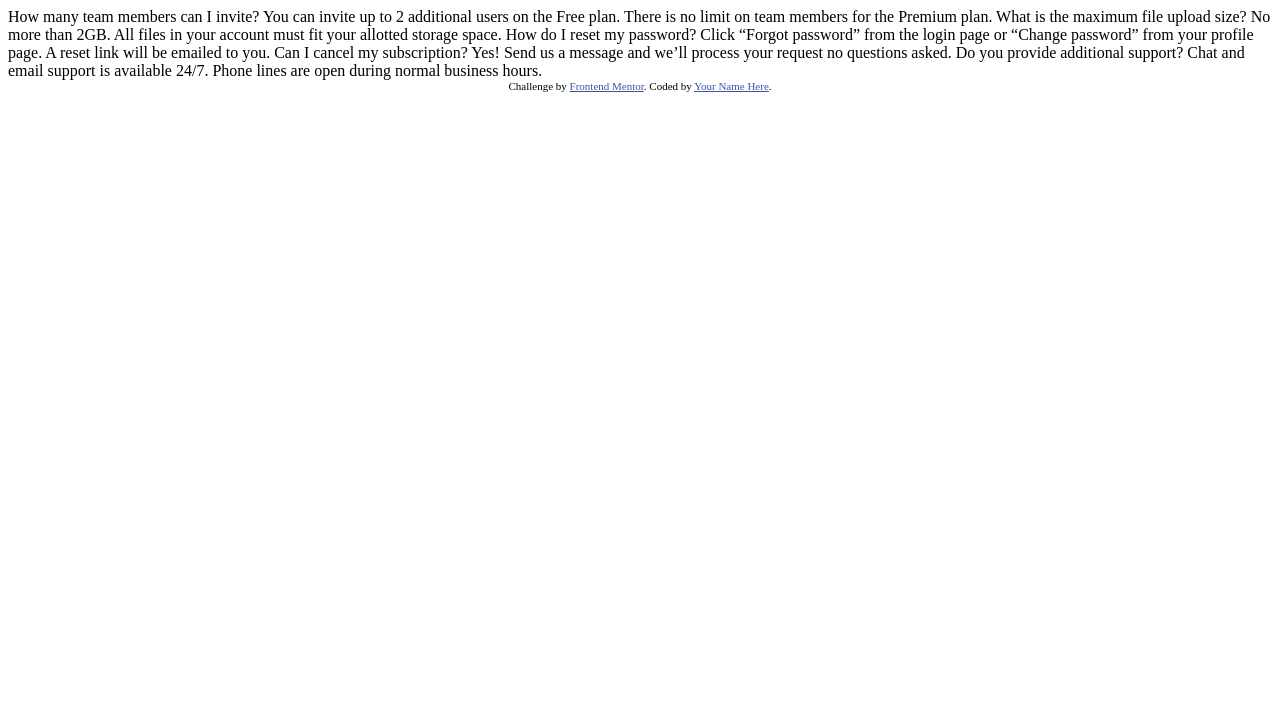
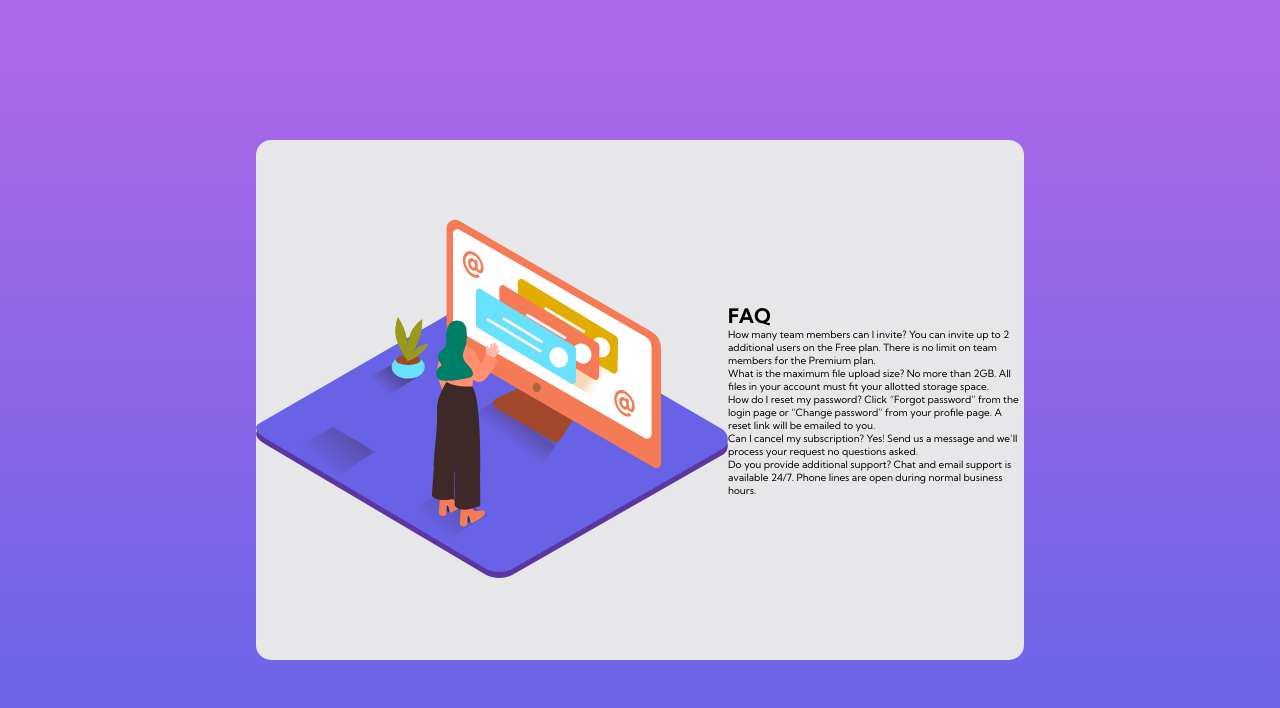
Before and after one commit to bubahaze/faq-accordion-card-main, a plain HTML site: page index.html in a window 1280 px wide. Drawn offline with Linux system fonts and the light colour scheme.

Commit message:
start to organizing content inside container

```diff
--- a/index.html
+++ b/index.html
@@ -1,40 +1,56 @@
 <!DOCTYPE html>
 <html lang="en">
+
 <head>
-  <meta charset="UTF-8">
-  <meta name="viewport" content="width=device-width, initial-scale=1.0"> <!-- displays site properly based on user's device -->
+    <meta charset="UTF-8">
+    <meta name="viewport" content="width=device-width, initial-scale=1.0">
+    <!-- displays site properly based on user's device -->
 
-  <link rel="icon" type="image/png" sizes="32x32" href="./images/favicon-32x32.png">
+    <link rel="icon" type="image/png" sizes="32x32" href="./images/favicon-32x32.png">
 
-  <title>Frontend Mentor | FAQ Accordion Card</title>
+    <!-- Google Fonts -->
+    <link rel="preconnect" href="https://fonts.googleapis.com">
+    <link rel="preconnect" href="https://fonts.gstatic.com" crossorigin>
+    <link href="https://fonts.googleapis.com/css2?family=Kumbh+Sans:wght@400;700&display=swap" rel="stylesheet">
 
-  <!-- Feel free to remove these styles or customise in your own stylesheet 👍 -->
-  <style>
-    .attribution { font-size: 11px; text-align: center; }
-    .attribution a { color: hsl(228, 45%, 44%); }
-  </style>
+    <link rel="stylesheet" href="style/style.css">
+
+    <title>Frontend Mentor | FAQ Accordion Card</title>
+
 </head>
+
 <body>
-  How many team members can I invite?
-  You can invite up to 2 additional users on the Free plan. There is no limit on
-  team members for the Premium plan.
+    <div class="flexbox-container">
+        <div class="woman-image">
+            <img src="images/illustration-woman-online-desktop.svg" alt="woman-ilustration">
+        </div>
+        <div class="faq">
+            <h1>FAQ</h1>
+            <div class="first question">
+                How many team members can I invite? You can invite up to 2 additional users on the Free plan. There is no limit on team members for the Premium plan.
+            </div>
 
-  What is the maximum file upload size?
-  No more than 2GB. All files in your account must fit your allotted storage space.
+            <div class="second question">
+                What is the maximum file upload size? No more than 2GB. All files in your account must fit your allotted storage space.
+            </div>
 
-  How do I reset my password?
-  Click “Forgot password” from the login page or “Change password” from your profile page.
-  A reset link will be emailed to you.
+            <div class="third question">
+                How do I reset my password? Click “Forgot password” from the login page or “Change password” from your profile page. A reset link will be emailed to you.
+            </div>
 
-  Can I cancel my subscription?
-  Yes! Send us a message and we’ll process your request no questions asked.
+            <div class="forth question">Can I cancel my subscription? Yes! Send us a message and we’ll process your request no questions asked.
+            </div>
 
-  Do you provide additional support?
-  Chat and email support is available 24/7. Phone lines are open during normal business hours.
+            <div class="fifth question">Do you provide additional support? Chat and email support is available 24/7. Phone lines are open during normal business hours.
+            </div>
+        </div>
 
-  <div class="attribution">
-    Challenge by <a href="https://www.frontendmentor.io?ref=challenge" target="_blank">Frontend Mentor</a>.
-    Coded by <a href="#">Your Name Here</a>.
-  </div>
+    </div>
+
+
+    <div class="attribution">
+        Challenge by <a href="https://www.frontendmentor.io?ref=challenge" target="_blank">Frontend Mentor</a>. Coded by <a href="#">Your Name Here</a>.
+    </div>
 </body>
+
 </html>
--- /dev/null
+++ b/style/style.scss
@@ -0,0 +1,47 @@
+//Variables
+$desaturated-blue: hsl(238, 29%, 16%);
+$soft-red: hsl(14, 88%, 65%);
+//Background gradient:
+$soft-violet: hsl(273, 75%, 66%);
+$soft-blue: hsl(240, 73%, 65%);
+//Text
+$very-dark-grayish-blue: hsl(237, 12%, 33%);
+$dark-grayish-blue: hsl(240, 6%, 50%);
+//Dividers
+$light-grayish-blue: hsl(240, 5%, 91%);
+* {
+    box-sizing: border-box;
+    font-family: "Kumbh Sans", sans-serif;
+    margin: 0;
+    padding: 0;
+}
+
+html {
+    font-size: 62.5%;
+    height: 100%;
+}
+
+body {
+    background-image: linear-gradient($soft-violet, $soft-blue);
+    height: 100%;
+    overflow: hidden;
+    //centering a div has never been easier! Look below:
+    display: grid;
+    place-items: center;
+}
+
+.flexbox-container {
+    background-color: $light-grayish-blue;
+    border-radius: 15px;
+    display: flex;
+    justify-content: center;
+    align-items: center;
+    width: 60%;
+    max-width: 1000px;
+    height: 65%;
+    margin: auto;
+}
+
+.attribution {
+    display: none;
+}
```
Also changed, not shown: style/style.css (added), 1 other file.
